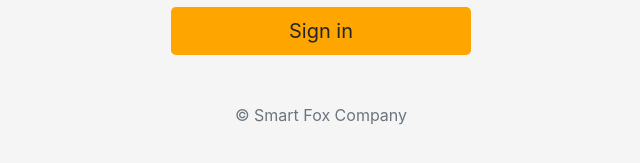
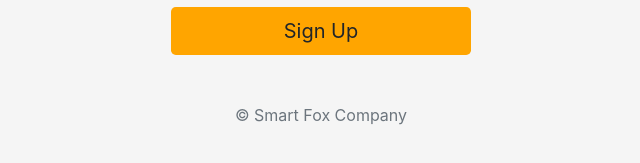
Before and after one commit to lyubodos/NewsLetter, a website: page signup.html in a window 1280 px wide. Shown: the part 529-692 px from the top of the page, 319-959 px from the left. Drawn offline with nearby package versions, Linux system fonts and the light colour scheme; files whose address does not match are found by name.

Commit message:
Corect button text

```diff
--- a/signup.html
+++ b/signup.html
@@ -45,7 +45,7 @@
   <input type="text" name="lastName" class="form-control middle" placeholder="Last name" required autofocus>
   <input type="email" name="mail" class="form-control bottom" placeholder="E-mail" required>
 
-  <button class="btn btn-lg btn_color btn-block" type="submit">Sign in</button>
+  <button class="btn btn-lg btn_color btn-block" type="submit">Sign Up</button>
   <p class="mt-5 mb-3 text-muted">&copy; Smart Fox Company</p>
 </form>
 </body>
```
